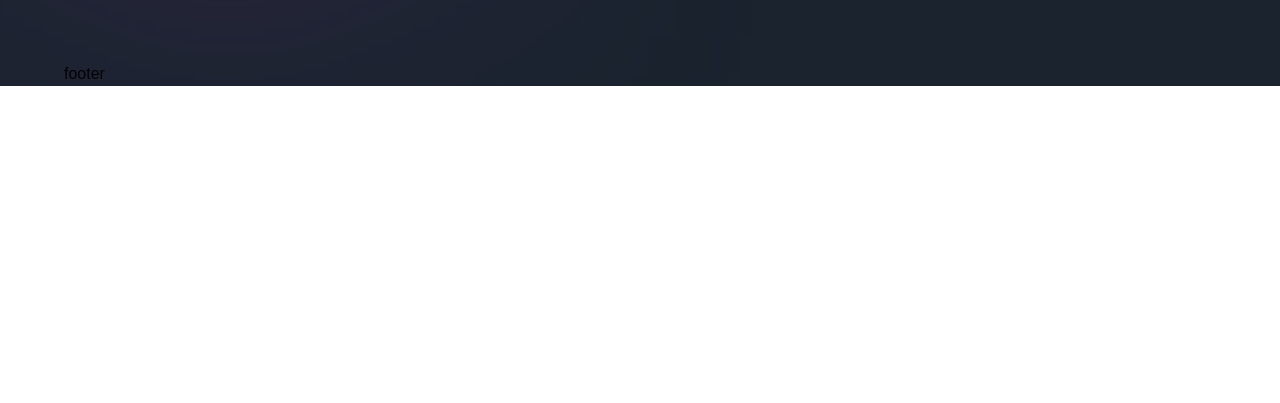
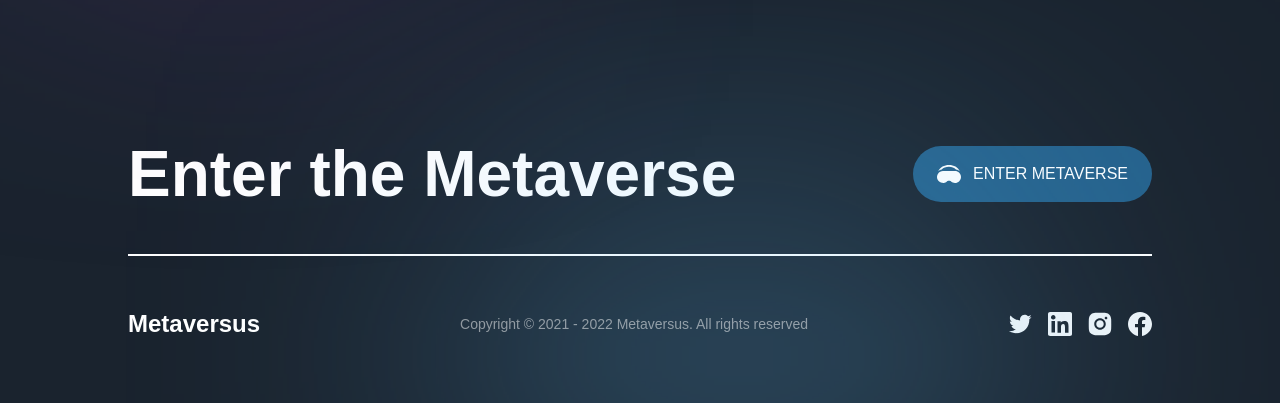
Before and after one commit to purplesage/metaversus_app, a Next.js app: page / in a window 1280 px wide. Shown: the part 7015-7418 px from the top of the page. Before the commit the page ends 7101 px from the top, so only its background shows below. Built offline with nearby package versions, Linux system fonts and the light colour scheme; a web font is replaced by a local one.

Commit message:
added footer

```diff
--- a/components/Footer.jsx
+++ b/components/Footer.jsx
@@ -1,9 +1,58 @@
 'use client';
 
+import { motion } from 'framer-motion';
+import { socials } from '../constants/index';
+import styles from '../styles';
+import { footerVariants } from '../utils/motion';
+
 const Footer = () => (
-  <footer>
-    footer
-  </footer>
+  <motion.footer
+    variants={footerVariants}
+    initial="hidden"
+    whileInView="show"
+    className={`${styles.paddings} py-8 relative`}
+  >
+    <div className="footer-gradient" />
+    <div className={`${styles.innerWidth} mx-auto flex flex-col gap-8`}>
+      <div className="flex items-center justify-between flex-wrap gap-5">
+        <h4 className="font-bold md:text-[64px] text-[44px] text-white">
+          Enter the Metaverse
+        </h4>
+        <button
+          type="button"
+          className="flex items-center h-fit py-4 px-6 bg-[#25618b] rounded-[32px] gap-[12px]"
+        >
+          <img
+            src="/headset.svg"
+            alt="headset"
+            className="w-[24px] h-[24px] object-contain"
+          />
+          <span className="font-normal text-[16px] text-white">
+            ENTER METAVERSE
+          </span>
+        </button>
+      </div>
+      <div className="flex flex-col">
+        <div className="mb-[50px] h-[2px] bg-white" />
+        <div className="flex items-center justify-between flex-wrap gap-4">
+          <h4 className="font-extrabold text-[24px] text-white">Metaversus</h4>
+          <p className="font-normal text-[14px] text-white opacity-50">
+            Copyright © 2021 - 2022 Metaversus. All rights reserved
+          </p>
+          <div className="flex gap-4 ">
+            {socials.map((social) => (
+              <img
+                key={social.name}
+                src={social.url}
+                alt={social.name}
+                className="w-[24px] h-[24px] object-contain cursor-pointer "
+              />
+            ))}
+          </div>
+        </div>
+      </div>
+    </div>
+  </motion.footer>
 );
 
 export default Footer;
```
